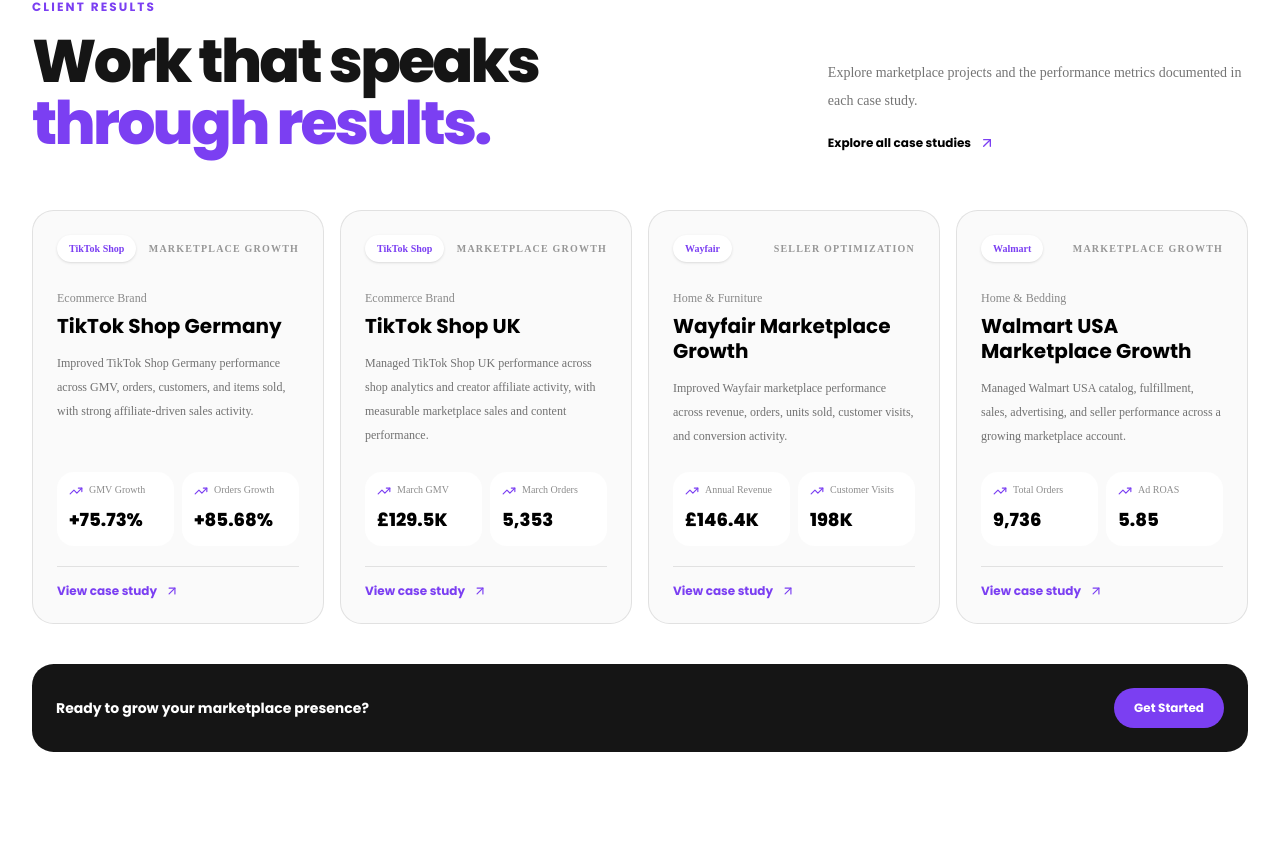
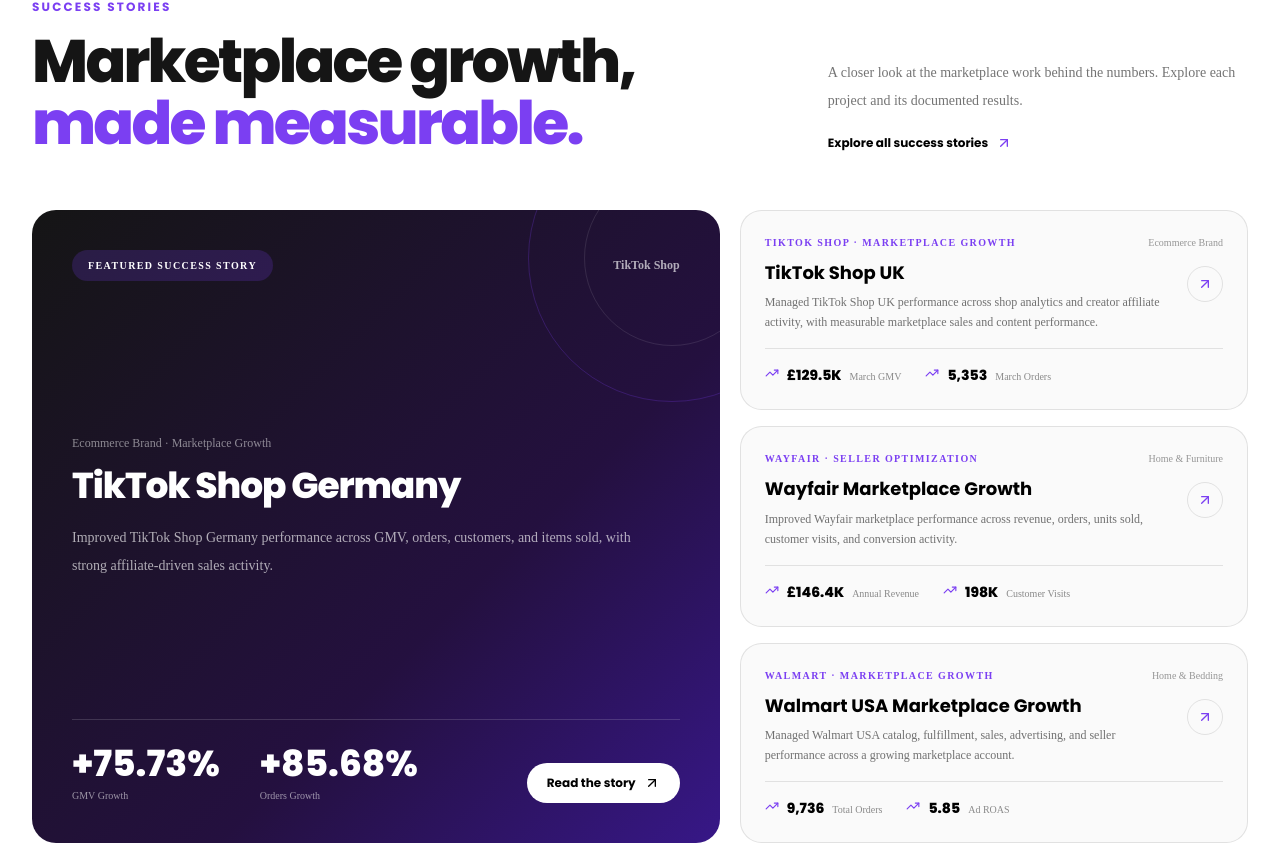
Before and after one commit to aayitech/GrowX, a Next.js app: page / in a window 1280 px wide. Shown: the part 4197-5042 px from the top of the page. Built offline with nearby package versions, Linux system fonts and the light colour scheme.

Commit message:
Changing Client things 2

```diff
--- a/components/home/Testimonials.tsx
+++ b/components/home/Testimonials.tsx
@@ -3,79 +3,92 @@
 import { caseStudies } from "@/components/portfolio/CaseStudyCard";
 
 export default function Testimonials() {
+  const [featured, ...stories] = caseStudies;
+
   return (
     <section className="bg-white py-20 md:py-28">
       <div className="mx-auto max-w-7xl px-6 lg:px-8">
         <div className="grid gap-8 md:grid-cols-[1fr_0.55fr] md:items-end">
           <div>
             <p className="mb-4 font-heading text-xs font-bold uppercase tracking-[0.18em] text-primary">
-              Client Results
+              Success Stories
             </p>
             <h2 className="font-heading text-4xl font-extrabold leading-[1.02] tracking-[-0.045em] sm:text-5xl md:text-6xl">
-              Work that speaks
+              Marketplace growth,
               <br />
-              <span className="text-primary">through results.</span>
+              <span className="text-primary">made measurable.</span>
             </h2>
           </div>
           <div className="max-w-md">
             <p className="text-sm leading-7 text-black/55">
-              Explore marketplace projects and the performance metrics documented in each case study.
+              A closer look at the marketplace work behind the numbers. Explore each project and its documented results.
             </p>
             <Link
               href="/portfolio"
               className="group mt-5 inline-flex items-center gap-2 font-heading text-xs font-bold text-black transition-colors hover:text-primary"
             >
-              Explore all case studies
+              Explore all success stories
               <ArrowUpRight className="h-4 w-4 text-primary transition-transform group-hover:translate-x-0.5 group-hover:-translate-y-0.5" />
             </Link>
           </div>
         </div>
 
-        <div className="mt-14 grid gap-4 sm:grid-cols-2 xl:grid-cols-4">
-          {caseStudies.map((study) => (
-            <article
-              key={study.slug ?? study.title}
-              className="flex min-h-[310px] flex-col rounded-2xl border border-black/10 bg-[#FAFAFA] p-6 transition-all duration-300 hover:-translate-y-1 hover:border-primary/20 hover:shadow-md"
-            >
-              <div className="flex items-center justify-between gap-3">
-                <span className="rounded-full bg-white px-3 py-1.5 text-[10px] font-semibold text-primary shadow-sm">
-                  {study.platform}
-                </span>
-                <span className="text-right text-[10px] font-semibold uppercase tracking-[0.12em] text-black/40">
-                  {study.category}
-                </span>
-              </div>
-
-              <div className="mt-7">
-                <p className="text-xs text-black/45">{study.clientType}</p>
-                <h3 className="mt-2 font-heading text-xl font-bold leading-tight text-black">
-                  {study.title}
-                </h3>
-                <p className="mt-3 text-xs leading-6 text-black/55">{study.summary}</p>
-              </div>
-
-              <div className="mt-auto grid grid-cols-2 gap-2 pt-6">
-                {study.results.map((result) => (
-                  <div key={result.label} className="rounded-xl bg-white p-3">
-                    <div className="mb-2 flex items-center gap-1.5 text-black/45">
-                      <TrendingUp className="h-3.5 w-3.5 text-primary" />
-                      <span className="text-[10px] leading-tight">{result.label}</span>
-                    </div>
-                    <p className="font-heading text-lg font-extrabold text-black">{result.value}</p>
+        <div className="mt-14 grid gap-5 lg:grid-cols-[1.15fr_0.85fr]">
+          <article className="relative flex min-h-[430px] flex-col justify-between overflow-hidden rounded-3xl bg-[linear-gradient(135deg,#151515_0%,#24103f_62%,#4B1FD4_140%)] p-7 text-white sm:p-10">
+            <div className="pointer-events-none absolute -right-24 -top-24 h-72 w-72 rounded-full border border-primary/25" />
+            <div className="pointer-events-none absolute -right-10 -top-10 h-44 w-44 rounded-full border border-white/10" />
+            <div className="relative z-10 flex items-center justify-between gap-4">
+              <span className="rounded-full bg-primary/20 px-4 py-2 text-[10px] font-bold uppercase tracking-[0.14em] text-white">Featured success story</span>
+              <span className="text-xs font-semibold text-white/65">{featured.platform}</span>
+            </div>
+            <div className="relative z-10 mt-12 max-w-2xl">
+              <p className="text-xs font-medium text-white/50">{featured.clientType} · {featured.category}</p>
+              <h3 className="mt-3 font-heading text-3xl font-extrabold leading-tight tracking-[-0.03em] sm:text-4xl">{featured.title}</h3>
+              <p className="mt-4 max-w-xl text-sm leading-7 text-white/65">{featured.summary}</p>
+            </div>
+            <div className="relative z-10 mt-8 flex flex-wrap items-end justify-between gap-6 border-t border-white/15 pt-6">
+              <div className="flex flex-wrap gap-x-10 gap-y-4">
+                {featured.results.map((result) => (
+                  <div key={result.label}>
+                    <p className="font-heading text-3xl font-extrabold text-white sm:text-4xl">{result.value}</p>
+                    <p className="mt-1 text-[10px] font-medium text-white/55">{result.label}</p>
                   </div>
                 ))}
               </div>
-
-              {study.slug && (
-                <Link
-                  href={`/portfolio/${study.slug}`}
-                  className="mt-5 inline-flex items-center gap-2 border-t border-black/10 pt-4 font-heading text-xs font-bold text-primary transition-colors hover:text-[var(--deep-purple)]"
-                >
-                  View case study <ArrowUpRight className="h-3.5 w-3.5" />
+              {featured.slug && (
+                <Link href={`/portfolio/${featured.slug}`} className="inline-flex items-center gap-2 rounded-full bg-white px-5 py-3 font-heading text-xs font-bold text-black transition-colors hover:bg-primary hover:text-white">
+                  Read the story <ArrowUpRight className="h-4 w-4" />
                 </Link>
               )}
-            </article>
-          ))}
+            </div>
+          </article>
+
+          <div className="grid gap-4">
+            {stories.map((study) => (
+              <article key={study.slug ?? study.title} className="rounded-2xl border border-black/10 bg-[#FAFAFA] p-5 transition-all duration-300 hover:border-primary/25 hover:shadow-md sm:p-6">
+                <div className="flex flex-wrap items-center justify-between gap-2">
+                  <span className="text-[10px] font-bold uppercase tracking-[0.14em] text-primary">{study.platform} · {study.category}</span>
+                  <span className="text-[10px] text-black/40">{study.clientType}</span>
+                </div>
+                <div className="mt-3 flex items-start justify-between gap-4">
+                  <div>
+                    <h3 className="font-heading text-lg font-bold leading-tight text-black">{study.title}</h3>
+                    <p className="mt-2 line-clamp-2 text-xs leading-5 text-black/55">{study.summary}</p>
+                  </div>
+                  {study.slug && <Link aria-label={`Read the ${study.title} success story`} href={`/portfolio/${study.slug}`} className="mt-1 flex h-9 w-9 shrink-0 items-center justify-center rounded-full border border-black/10 text-primary transition-colors hover:border-primary hover:bg-primary hover:text-white"><ArrowUpRight className="h-4 w-4" /></Link>}
+                </div>
+                <div className="mt-4 flex flex-wrap gap-x-6 gap-y-2 border-t border-black/10 pt-4">
+                  {study.results.map((result) => (
+                    <div key={result.label} className="flex items-baseline gap-2">
+                      <TrendingUp className="h-3.5 w-3.5 text-primary" />
+                      <span className="font-heading text-sm font-extrabold text-black">{result.value}</span>
+                      <span className="text-[10px] text-black/45">{result.label}</span>
+                    </div>
+                  ))}
+                </div>
+              </article>
+            ))}
+          </div>
         </div>
 
         <div className="mt-10 flex flex-col items-start justify-between gap-5 rounded-2xl bg-[var(--black)] px-6 py-6 text-white sm:flex-row sm:items-center">
```
